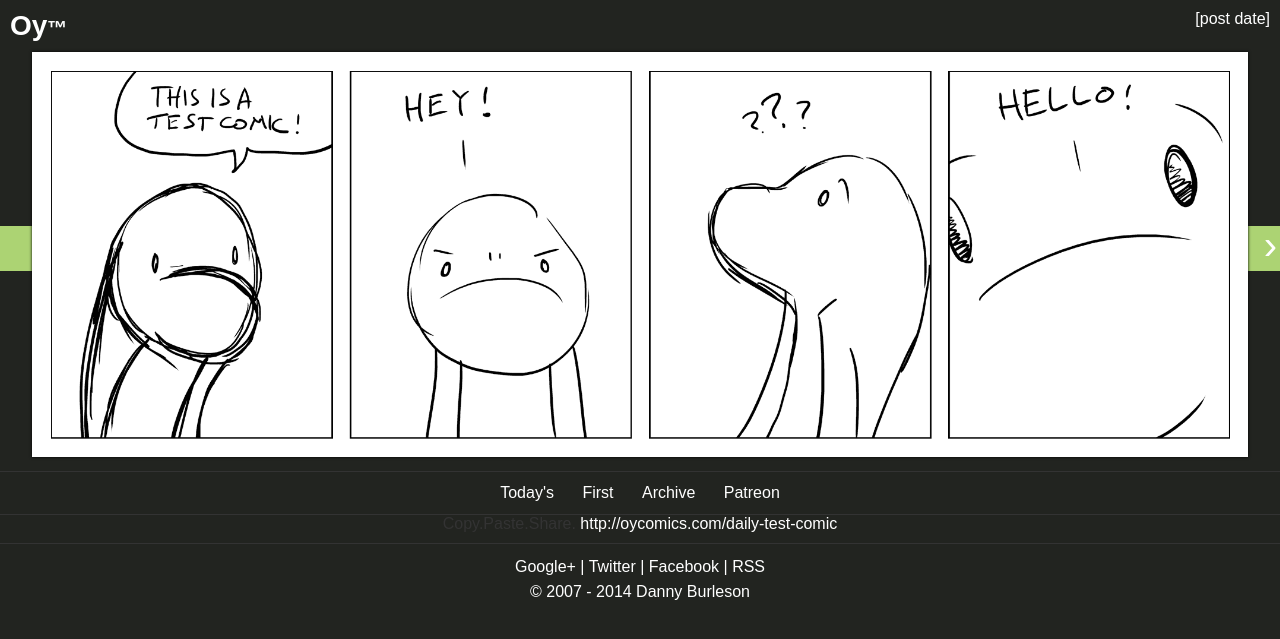
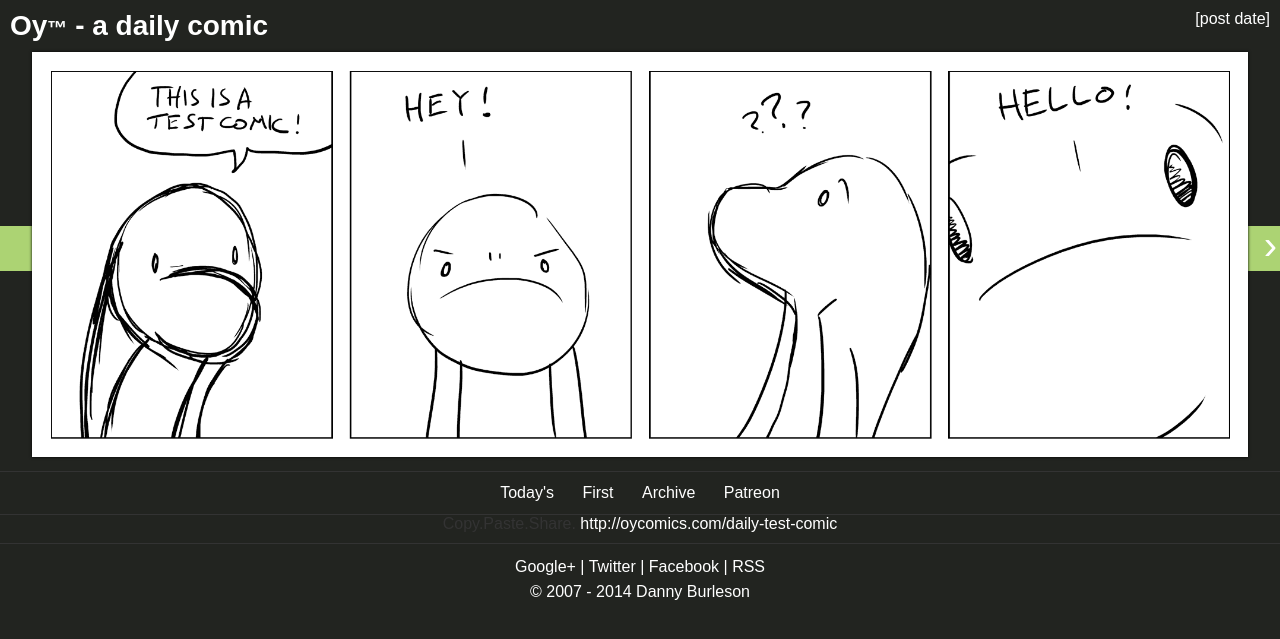
Before and after one commit to oycomics/oycomics.github.io, a Jekyll site: the page built from _posts/2014-03-20-daily-test-comic.md, in a window 1280 px wide. Shown: the top 639 px of the page. Built offline with Jekyll 4.4.1, drawn with Linux system fonts in a browser that asks for light colours; Markdown is read by kramdown in place of the engine named in the settings.

Commit message:
Update title.html

```diff
--- a/_includes/title.html
+++ b/_includes/title.html
@@ -1,4 +1,4 @@
 <div class="title_date">
-<h1 class="title"><a href="/">Oy<span>&trade;</span></a></h1>
+<h1 class="title"><a href="/">Oy<span>&trade;</span> - a daily comic</a></h1>
 <div class="date">[post date]</div>
 </div>
```
